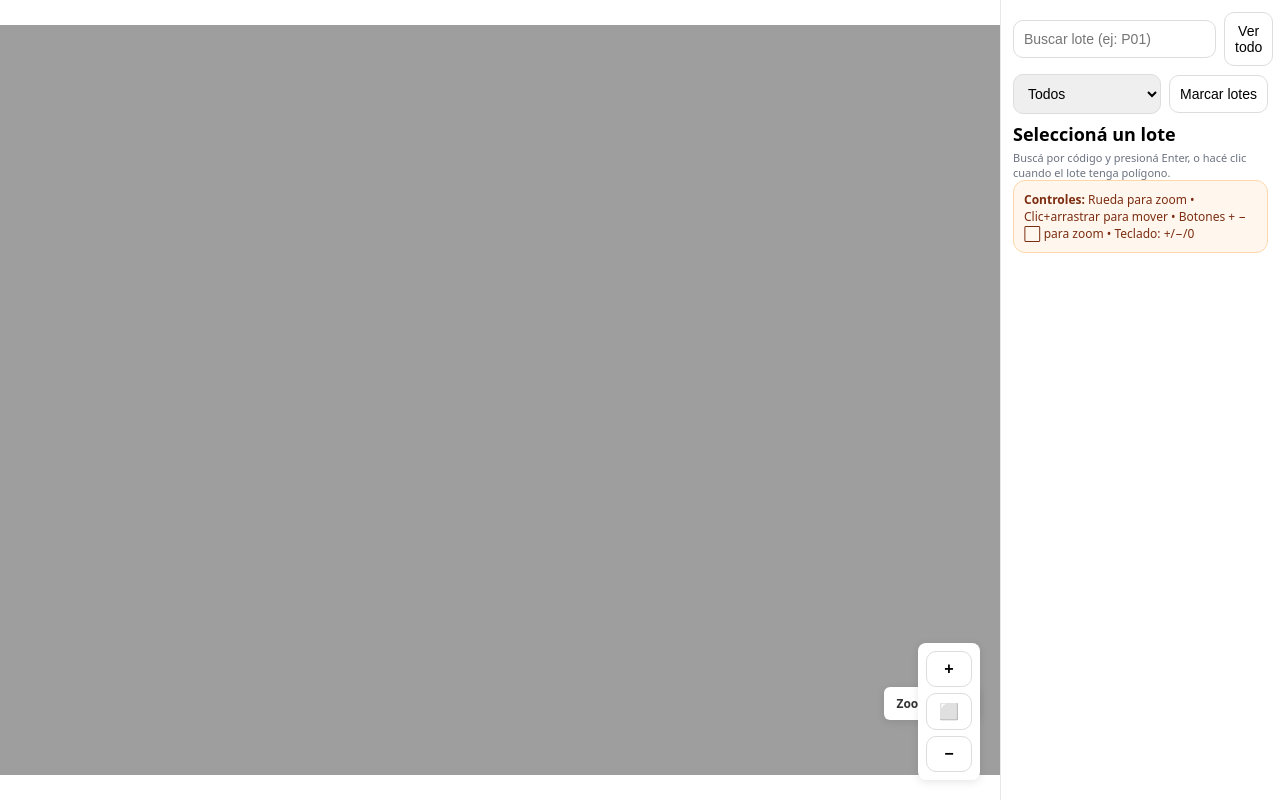
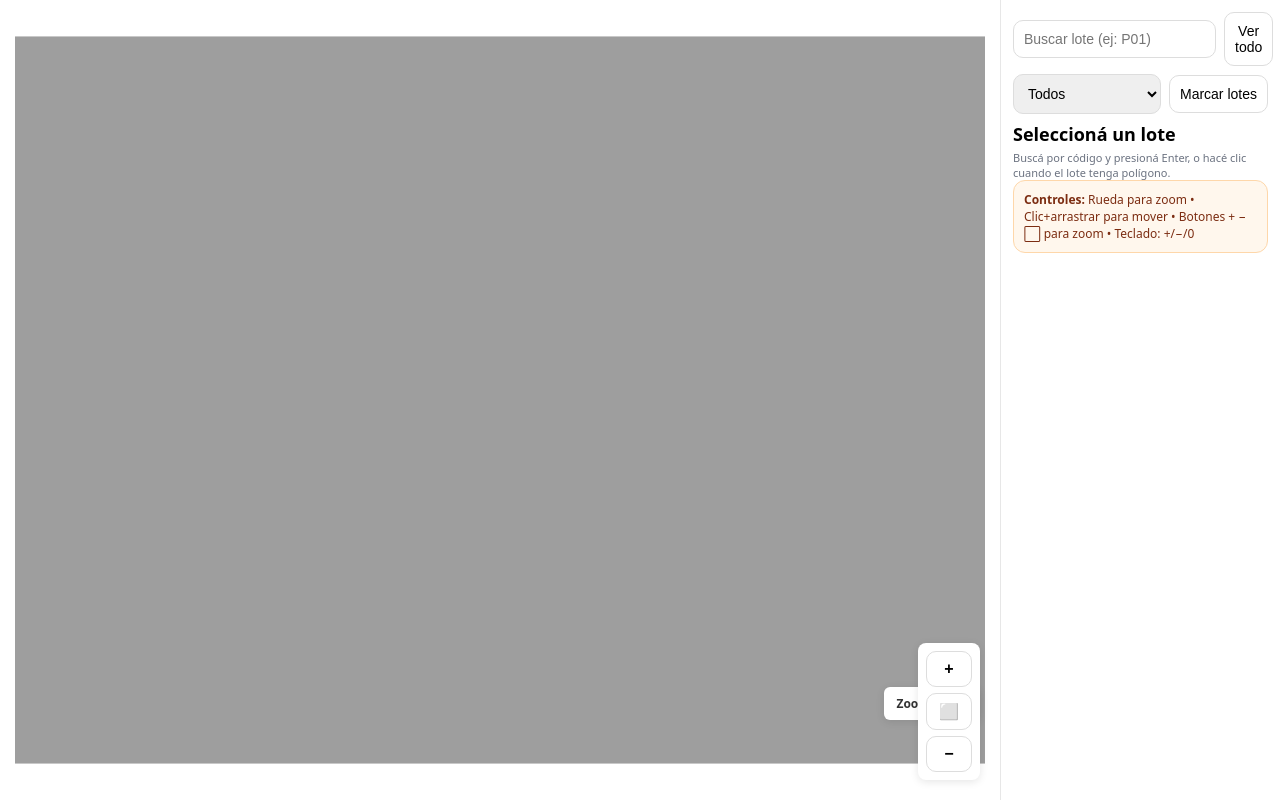
Before and after one commit to guillermoahlig/agreste-master, a plain HTML site: page index.html in a window 1280 px wide. Drawn offline with Linux system fonts and the light colour scheme.

Commit message:
Restaurar index.html a versión que funcionaba (f5462f4)

```diff
--- a/index.html
+++ b/index.html
@@ -331,7 +331,7 @@
     function fitToScreen() {
       const st = stageRect();
       if (!img.complete) return;
-      const pad = 1.0; // sin margen para llenar completamente
+      const pad = 0.97; // pequeño margen
       const sx = st.width / img.width;
       const sy = st.height / img.height;
       scale = Math.min(sx, sy) * pad;
```
